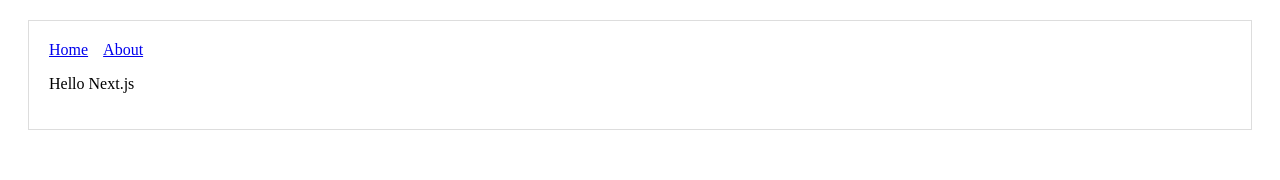
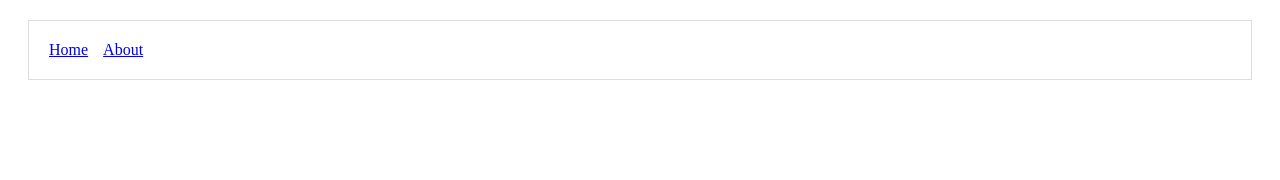
Before and after one commit to supeterlau/fedev, a Next.js app in the folder nextjs/hello-next/: page / in a window 1280 px wide. Shown: the top 180 px of the page. Built offline with nearby package versions, Linux system fonts and the light colour scheme.

Commit message:
[next.js] two ways to create layout component

```diff
--- a/nextjs/hello-next/components/MyLayout.js
+++ b/nextjs/hello-next/components/MyLayout.js
@@ -9,7 +9,7 @@ const layoutStyle = {
 const Layout = props => (
   <div style={layoutStyle}>
     <Header />
-    {props.children}
+    {/* {props.children} */}
   </div>
 )
 
```
Also changed, not shown: 1 other file (tests, documents, lock files or other folders).
